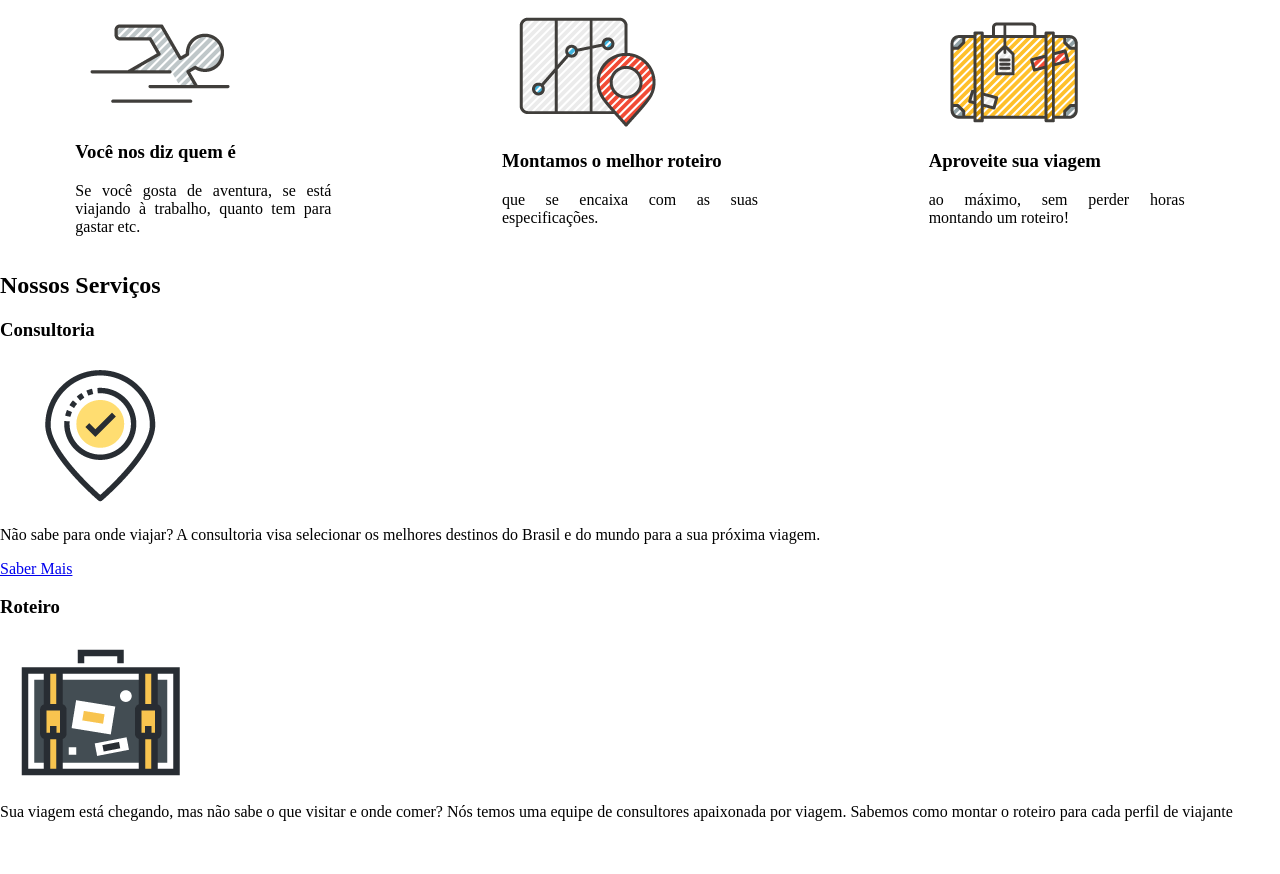
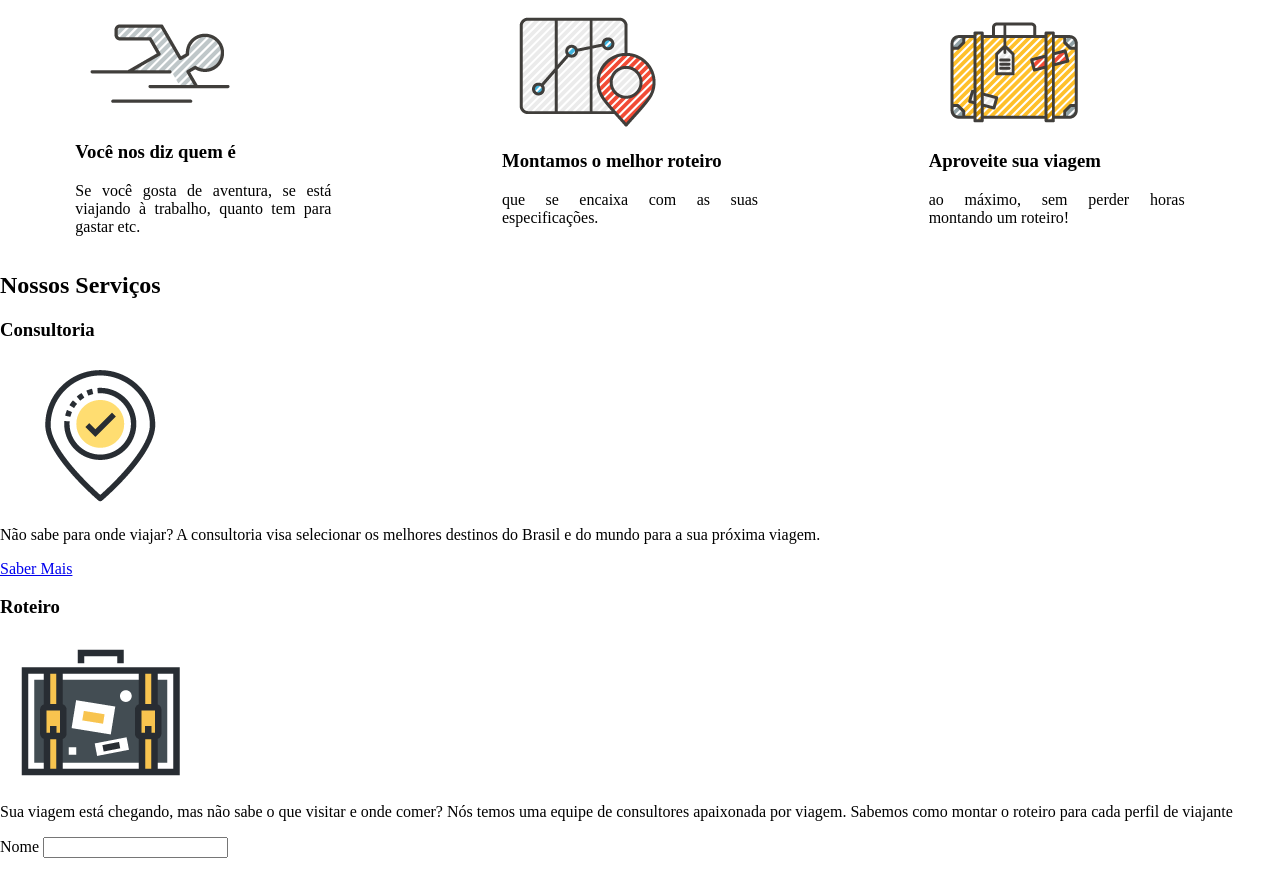
Before and after one commit to beaolivei/landpage_groupviagens, a plain HTML site: page index.html in a window 1280 px wide. Shown: the part 1132-2006 px from the top of the page. Before the commit the page ends 1969 px from the top, so only its background shows below. Drawn offline with Linux system fonts and the light colour scheme; a web font is replaced by a local one.

Commit message:
New version with form's first blank

```diff
--- a/index.html
+++ b/index.html
@@ -109,6 +109,11 @@
             </div>
         </section>
     </main>
+        <form action="#" method="GET">
+            <label for="nome"> Nome</label>
+            <input type="text" name="nome">
+        </form>
+        </div>
 
 
 </body>
```
